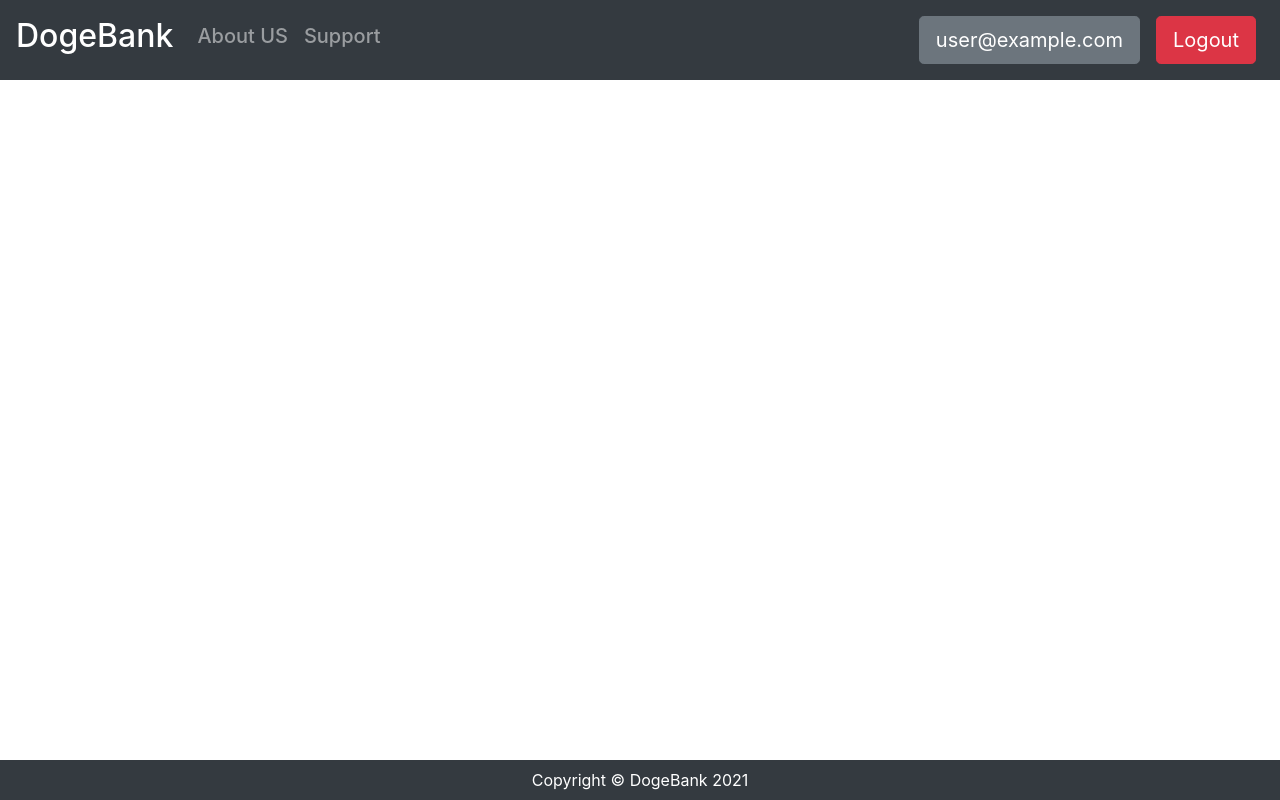
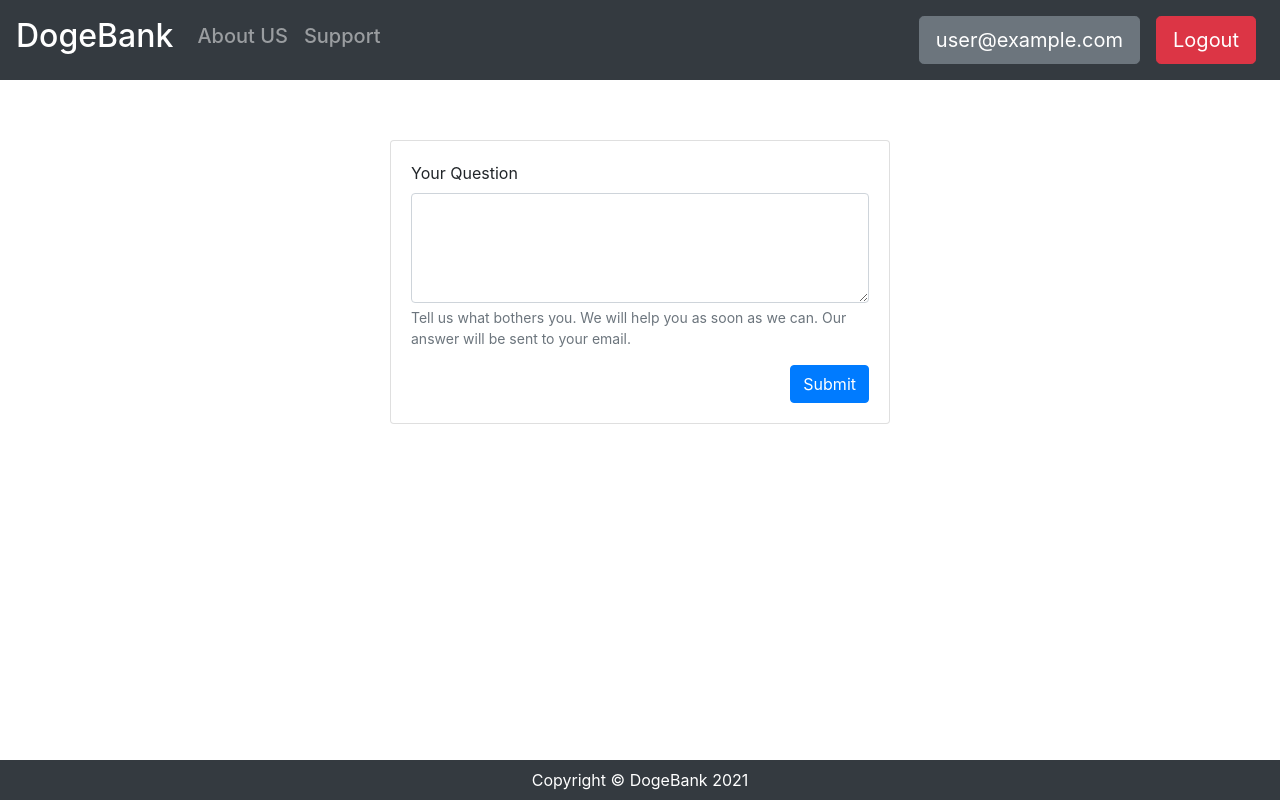
Before and after one commit to sebika/dogebank, a React (Create React App) app: page /support in a window 1280 px wide. Built offline with nearby package versions, Linux system fonts and the light colour scheme; no server answers; the database is empty; sample sign-in values are in the browser's storage.

Commit message:
Question (#28)
Send question feature

```diff
--- a/src/component/App.js
+++ b/src/component/App.js
@@ -10,6 +10,7 @@ import { Dashboard } from './Dashboard'
 import { ForgotPassword } from './ForgotPassword'
 import { UpdateProfile } from './UpdateProfile'
 import { PrivateRoute } from './PrivateRoute'
+import { AskQuestion } from './AskQuestion'
 import { AccountCreationRequest } from './AccountCreationRequest'
 import { AuthProvider } from '../contexts/AuthContext'
 
@@ -36,6 +37,7 @@ function App() {
                 <Route path='/forgot-password' component={ForgotPassword} />
                 <PrivateRoute path='/dashboard' component={Dashboard} />
                 <PrivateRoute path='/update-profile' component={UpdateProfile} />
+                <PrivateRoute path='/support' component={AskQuestion} />
               </div>
 
             </Container>
--- /dev/null
+++ b/src/component/AskQuestion.js
@@ -0,0 +1,48 @@
+import { useRef } from 'react'
+import { Card, Button, Form } from 'react-bootstrap'
+import { useHistory } from 'react-router-dom'
+
+import Question from '../models/Question'
+import { useAuth } from '../contexts/AuthContext'
+
+export function AskQuestion() {
+  const textRef = useRef()
+  const { currentUser } = useAuth()
+  const history = useHistory()
+
+  async function handleSubmit(e) {
+    e.preventDefault()
+
+    const data = {
+      client: {
+        collection: 'Client',
+        id: currentUser.db.id
+      },
+      intrebare: textRef.current.value
+    }
+    await Question.create(data);
+
+    history.push('/dashboard')
+  }
+
+  return (
+    <Card>
+      <Card.Body>
+        <Form onSubmit={handleSubmit}>
+          <Form.Group controlId='formBasicEmail'>
+            <Form.Label>Your Question</Form.Label>
+            <Form.Control as='textarea' rows={4} ref={textRef} />
+            <Form.Text className='text-muted'>
+              Tell us what bothers you. We will help you as soon as we can.
+              Our answer will be sent to your email.
+            </Form.Text>
+          </Form.Group>
+
+          <Button variant='primary float-right' type='submit'>
+            Submit
+          </Button>
+        </Form>
+      </Card.Body>
+    </Card>
+  )
+}
--- /dev/null
+++ b/src/models/Question.js
@@ -0,0 +1,19 @@
+import Field from './Field'
+import Model from './Model'
+
+export default class Question {
+  static _fields = {
+    client:             Field.ForeignKey(),
+    intrebare:          Field.String()
+  }
+
+  static collection = 'Question'
+
+  static all() {
+    return Model.all(Question.collection)
+  }
+
+  static create(data) {
+    return Model.create(Question.collection, Question._fields, data)
+  }
+}
```
